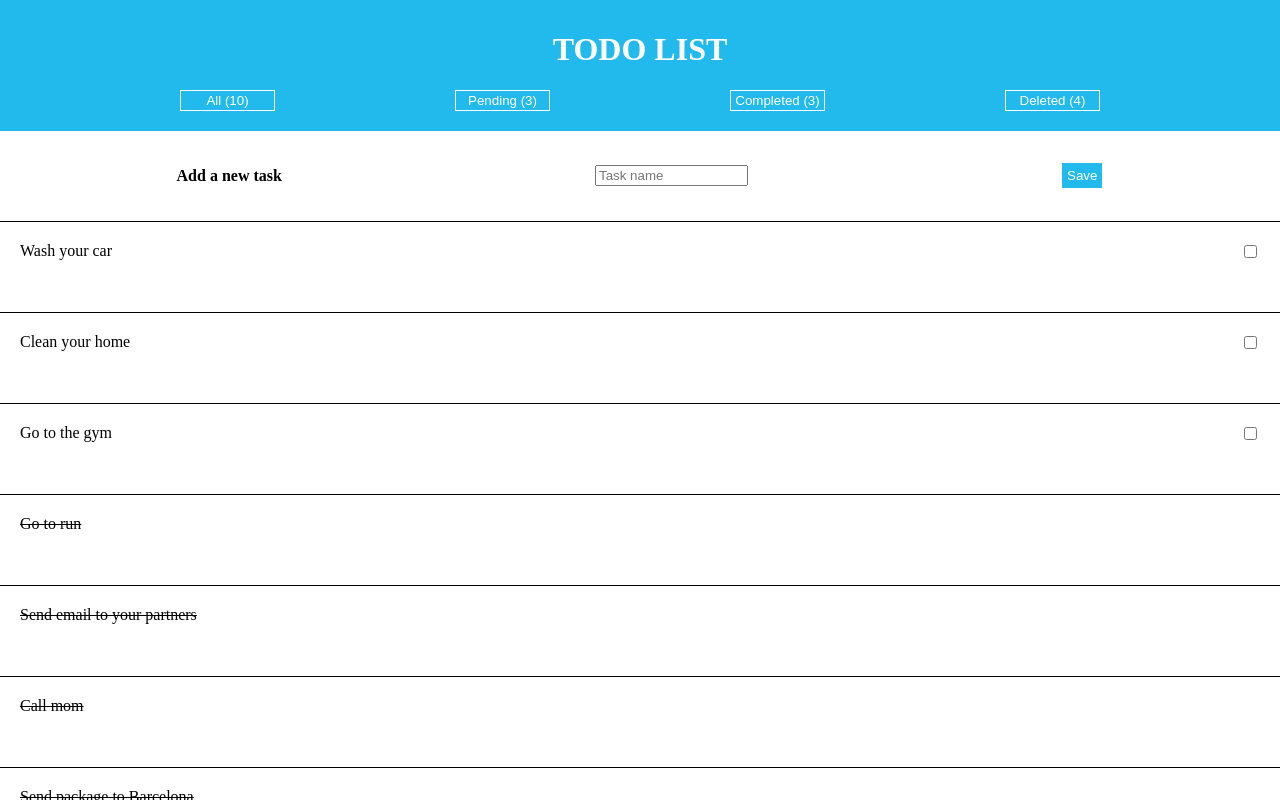
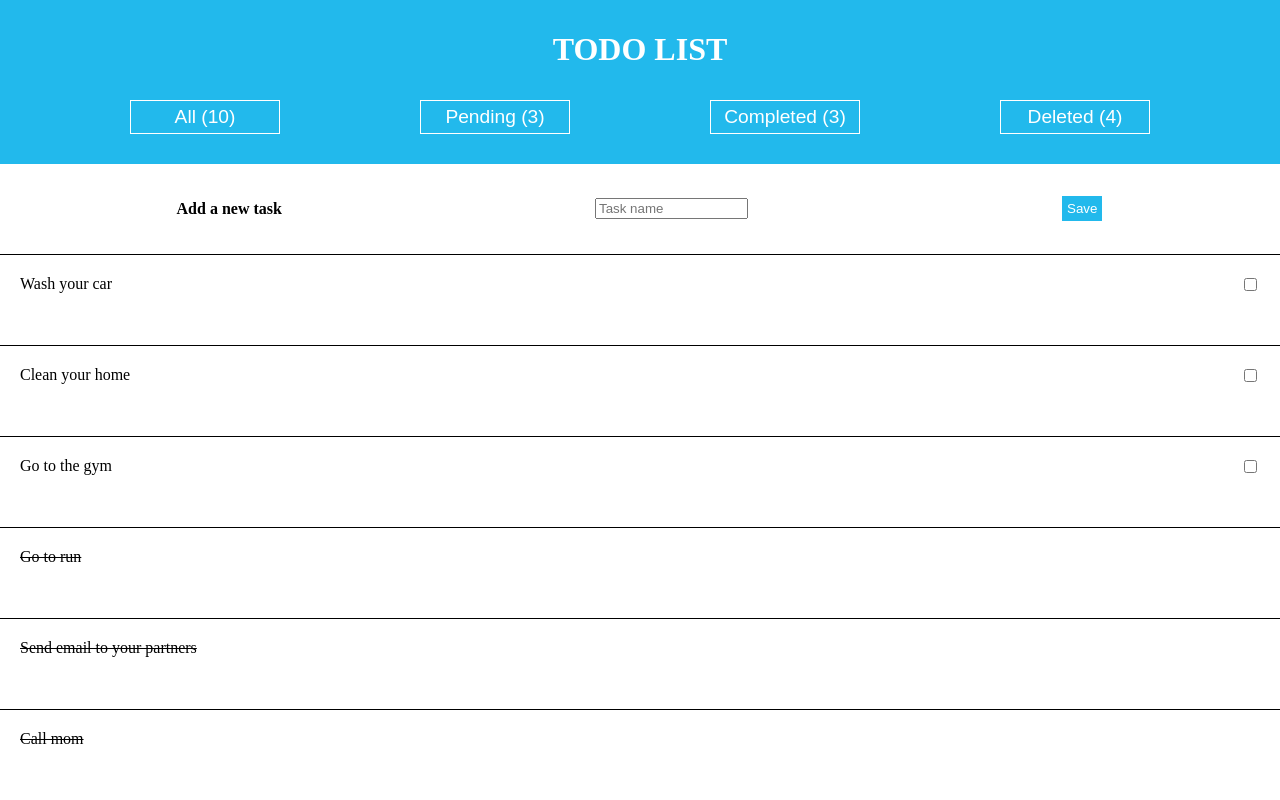
Before and after one commit to jrodva/todo-list, an Angular app: page / in a window 1280 px wide. Built offline with nearby package versions, Linux system fonts and the light colour scheme; data requests are answered from the project's data file.

Commit message:
feat: adjust layout to show correctly the filter buttons in small resolutions

```diff
--- a/src/app/components/filter/filter.component.scss
+++ b/src/app/components/filter/filter.component.scss
@@ -1,10 +1,12 @@
 button {
   border: 1px solid #FFFFFF;
-  padding: 2px;
-  width: 95px;
+  padding: 5px;
+  width: 150px;
   text-align: center;
   background-color: #22B9EC;
   color: #FFFFFF;
+  font-size: 1.2em;
+  margin: 10px;
 
   &:active {
     background-color: #09779a;
--- a/src/app/components/filters-list/filters-list.component.scss
+++ b/src/app/components/filters-list/filters-list.component.scss
@@ -2,4 +2,5 @@
   display: flex;
   justify-content: space-evenly;
   margin-bottom: 10px;
+  flex-wrap: wrap;
 }
--- a/src/app/components/header/header.component.scss
+++ b/src/app/components/header/header.component.scss
@@ -4,6 +4,8 @@
   left: 0;
   background-color: #22B9EC;
   padding: 10px 0;
+  display: flex;
+  flex-direction: column;
 
   h1 {
     text-align: center;
```
